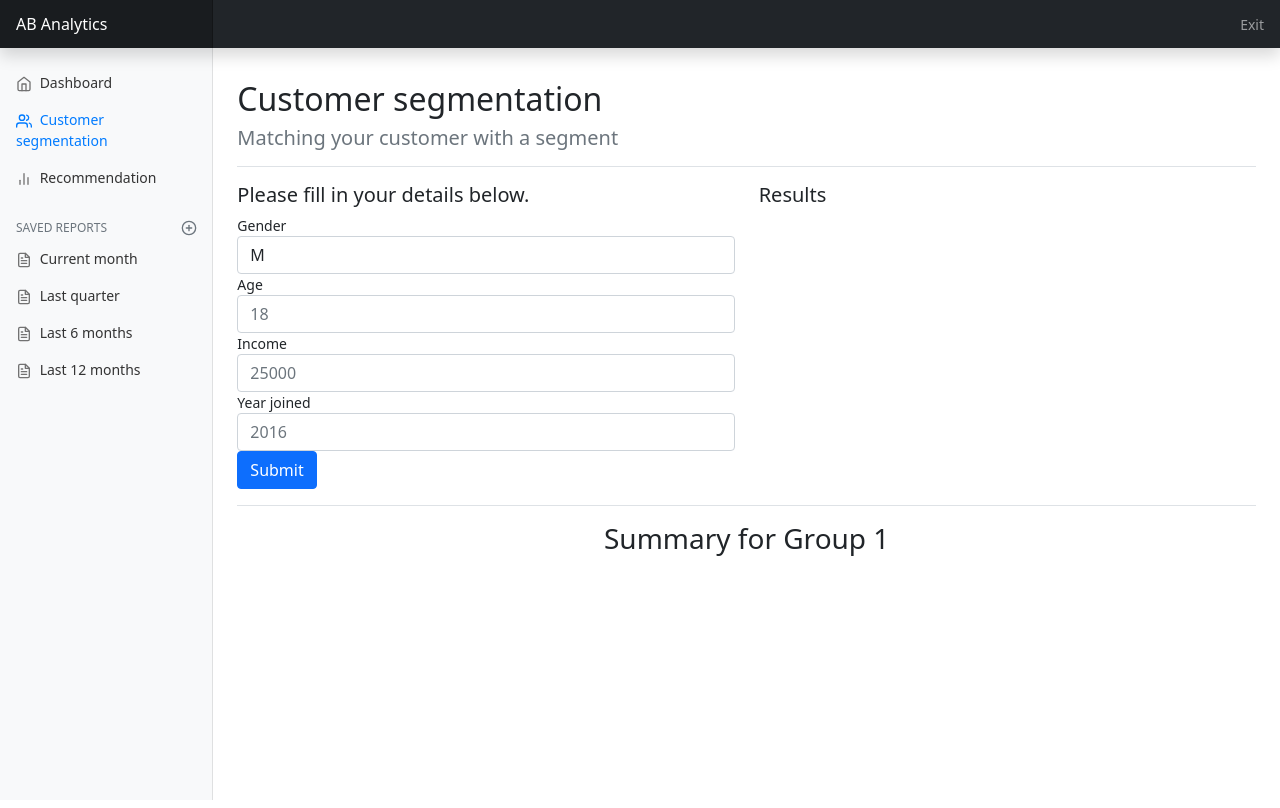
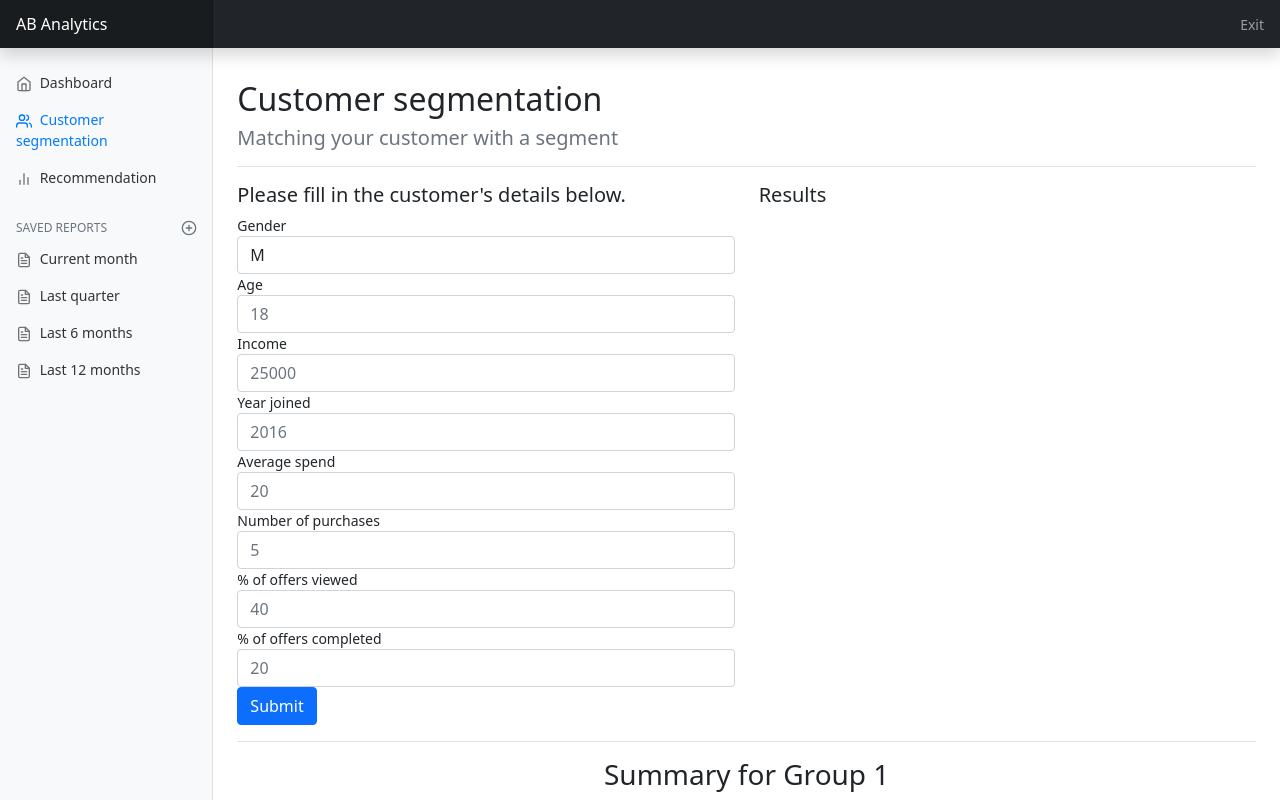
Before and after one commit to matthewgela/udacity-starbucks-ui, a Flask app: template starbucks_analysis_app/templates/customer.html in a window 1280 px wide. Run offline with Flask 2, Linux system fonts and the light colour scheme; the template is opened without the code that fills it, so the values that code supplies are empty; parts of the project's set-up code (start-up, migrations or seed data) failed here and were passed over; some libraries are stand-ins or nearby versions.

Commit message:
commit .py changes
commit .py changes

```diff
--- a/starbucks_analysis_app/templates/customer.html
+++ b/starbucks_analysis_app/templates/customer.html
@@ -140,7 +140,7 @@
     <div class="row">
     <div class="col-6 pr-3 mr-3">
         <div>
-            <h5>Please fill in your details below.</h5>
+            <h5>Please fill in the customer's details below.</h5>
         </div>
      <form action="{{ url_for('customer') }}" method="POST">
      <div class="form-row">
@@ -164,6 +164,22 @@
       <div class="form-group col">
         <label for="exampleFormControlInput4">Year joined</label>
         <input name="year_joined" type="number" class="form-control" id="exampleFormControlInput4" placeholder="2016" min="2013", max="2019" required>
+      </div>
+     <div class="form-group col">
+        <label for="exampleFormControlInput5">Average spend</label>
+        <input name="average_transaction_value" type="number" class="form-control" id="exampleFormControlInput5" placeholder="20" min="0" required>
+      </div>
+     <div class="form-group col">
+        <label for="exampleFormControlInput6">Number of purchases</label>
+        <input name="number_of_transactions" type="number" class="form-control" id="exampleFormControlInput6" placeholder="5" min="0" required>
+      </div>
+     <div class="form-group col">
+        <label for="exampleFormControlInput7">% of offers viewed</label>
+        <input name="received-to-viewed-ratio" type="number" class="form-control" id="exampleFormControlInput7" placeholder="40" min="0" max="100" required>
+      </div>
+     <div class="form-group col">
+        <label for="exampleFormControlInput8">% of offers completed</label>
+        <input name="received-to-completed-ratio" type="number" class="form-control" id="exampleFormControlInput8" placeholder="20" min="0" max="100" required>
       </div>
      </div>
      <div>
@@ -226,13 +242,31 @@
 			<!--bottom two charts-->
 			<div class="row mb-6">
 				<div class="col-6">
-					<div id="chart3">
 						<div id="{{ids[3]}}"></div>
+					</div>
+				<div class="col-6">
+						<div id="{{ids[2]}}"></div>
+                </div>
+			</div>
+
+            <div class="row">
+				<div class="col-6">
+                    <div id="{{ids[4]}}"></div>
+					</div>
+				<div class="col-6">
+                    <div id="{{ids[5]}}"></div>
+                </div>
+			</div>
+
+            <div class="row mb-6">
+				<div class="col-6">
+					<div id="chart7">
+						<div id="{{ids[6]}}"></div>
 					</div>
 				</div>
 				<div class="col-6">
-					<div id="chart4">
-						<div id="{{ids[2]}}"></div>
+					<div id="chart8">
+						<div id="{{ids[7]}}"></div>
 					</div>
 				<div>
 			</div>
```
Also changed, not shown: scripts/data.py (+43 -0 lines), starbucks_analysis_app/routes.py (+14 -11 lines).
